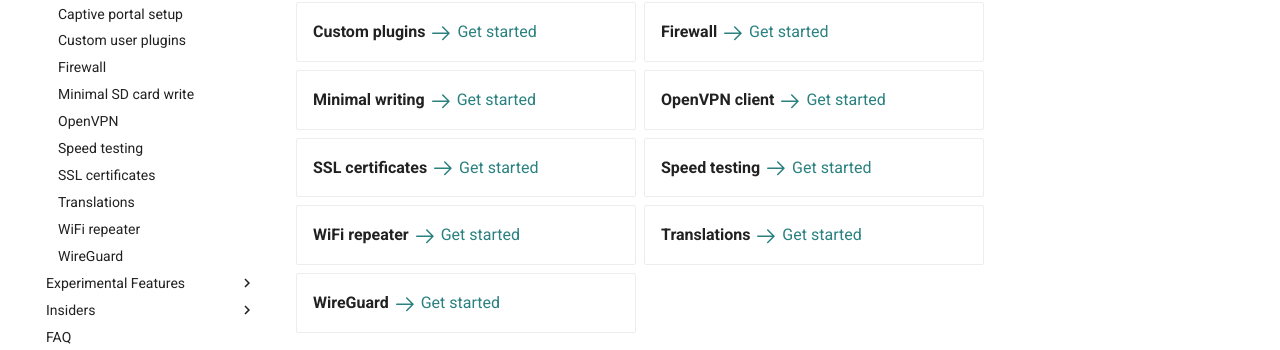
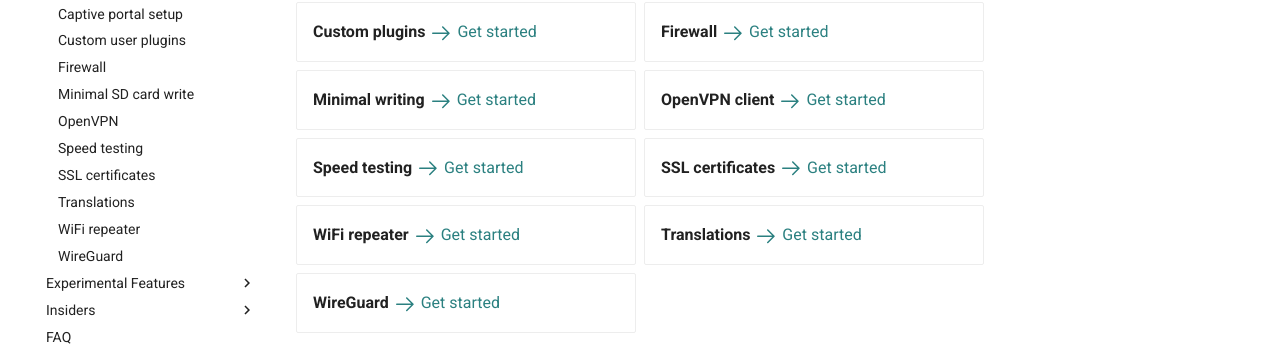
Before and after one commit to RaspAP/raspap-docs, an MkDocs documentation site: the page built from docs/features-core/index.md, in a window 1280 px wide. Shown: the part 313-663 px from the top of the page. Built offline with MkDocs 1.6.1 and Material for MkDocs 9.7.7, drawn with Linux system fonts in a browser that asks for light colours; comment, search, counter and statistics services are not loaded.

```diff
--- a/docs/features-core/index.md
+++ b/docs/features-core/index.md
@@ -8,8 +8,8 @@
 - __Firewall__ [:octicons-arrow-right-24:{ .lg .middle } Get started](firewall.md)
 - __Minimal writing__ [:octicons-arrow-right-24:{ .lg .middle } Get started](minwrite.md)
 - __OpenVPN client__ [:octicons-arrow-right-24:{ .lg .middle } Get started](openvpn.md)
+- __Speed testing__ [:octicons-arrow-right-24:{ .lg .middle } Get started](speedtest.md)
 - __SSL certificates__ [:octicons-arrow-right-24:{ .lg .middle } Get started](ssl.md)
-- __Speed testing__ [:octicons-arrow-right-24:{ .lg .middle } Get started](speedtest.md)
 - __WiFi repeater__ [:octicons-arrow-right-24:{ .lg .middle } Get started](repeater.md)
 - __Translations__ [:octicons-arrow-right-24:{ .lg .middle } Get started](translations.md)
 - __WireGuard__ [:octicons-arrow-right-24:{ .lg .middle } Get started](wireguard.md)
```
